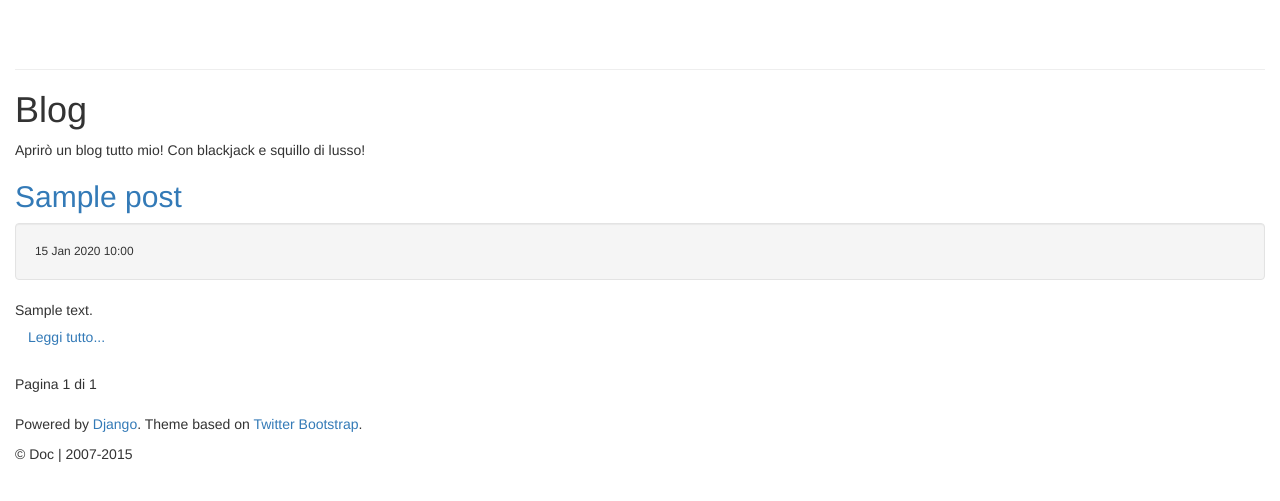
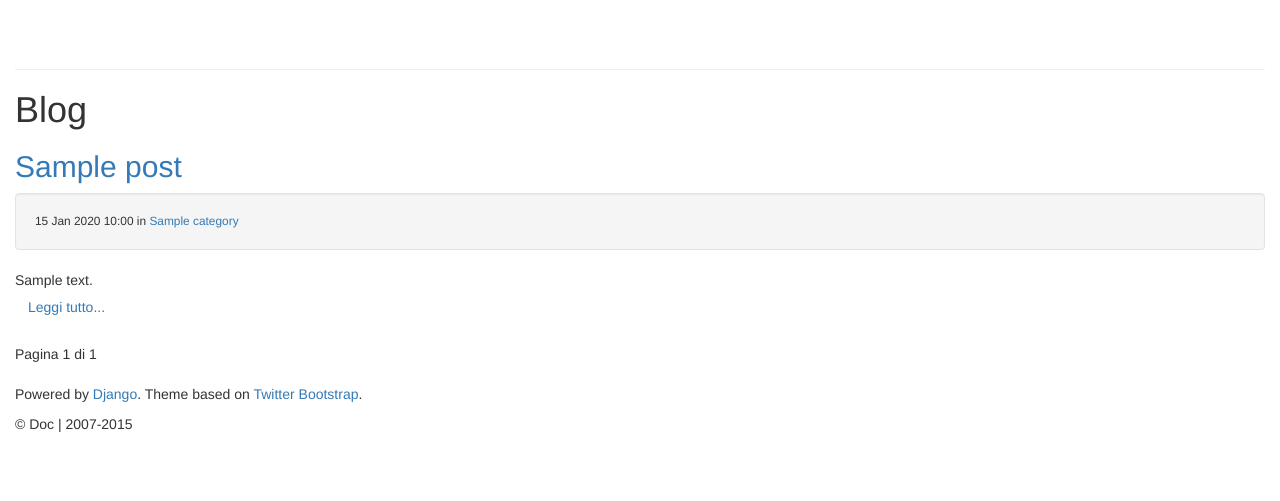
Before and after one commit to ildoc/ildoc.it_django, a Django app: page / in a window 1280 px wide. Shown: the part 52-553 px from the top of the page. Run offline with Django 3.2, Linux system fonts and the light colour scheme; tables that the repository leaves empty hold one stand-in row (values such as "Sample post"); some libraries are stand-ins or nearby versions.

Commit message:
aggiunte categorie

```diff
--- a/blog/admin.py
+++ b/blog/admin.py
@@ -1,9 +1,10 @@
 from django.contrib import admin
-from .models import Post, Category
+
+from .models import Post, Category, Tag
 
 class PostAdmin(admin.ModelAdmin):
     fieldsets = [
-        ('Post', {'fields':['title','content','category']}),
+        ('Post', {'fields':['title','content','category','tags']}),
         ('Info', {'fields':['pub_date'], 'classes': ['collapse']}),
     ]
 
@@ -13,3 +14,4 @@ class PostAdmin(admin.ModelAdmin):
 
 admin.site.register(Post, PostAdmin)
 admin.site.register(Category)
+admin.site.register(Tag)
--- a/blog/models.py
+++ b/blog/models.py
@@ -6,9 +6,28 @@ from django.template.defaultfilters import slugify
 
 class Category(models.Model):
     title = models.CharField('Categoria', max_length=200)
+    slug = models.CharField(max_length=200)
 
     def __unicode__(self):
         return self.title
+
+    def save(self, *args, **kwargs):
+        if not self.id:
+            self.slug= slugify(self.title)
+        super(Category, self).save(*args, **kwargs)
+
+
+class Tag(models.Model):
+    title = models.CharField('Tag', max_length=200)
+    slug = models.CharField(max_length=200)
+
+    def __unicode__(self):
+        return self.title
+
+    def save(self, *args, **kwargs):
+        if not self.id:
+            self.slug= slugify(self.title)
+        super(Tag, self).save(*args, **kwargs)
 
 
 class Post(models.Model):
@@ -18,6 +37,7 @@ class Post(models.Model):
     pub_date = models.DateTimeField('Pubblicato il',default=datetime.now())
     modified_date = models.DateTimeField('Modificato il',default=datetime.now())
     category = models.ForeignKey(Category)
+    tags = models.ManyToManyField(Tag, blank=True)
 
     def excerpt(self):
         maxChar=250
--- a/blog/urls.py
+++ b/blog/urls.py
@@ -4,5 +4,7 @@ from . import views
 
 urlpatterns = patterns('',
     url(r'^$',views.index, name='index'),
+    url(r'^category/(?P<slug>[\w-]+)/$', views.category, name='category'),
+
     url(r'^(?P<slug>[\w-]+)/$', views.detail, name='detail'),
 )
--- a/blog/views.py
+++ b/blog/views.py
@@ -2,11 +2,11 @@ from django.shortcuts import render, get_object_or_404, render_to_response
 from django.views import generic
 from django.core.paginator import Paginator, EmptyPage, PageNotAnInteger
 
-from blog.models import Post
+from .models import Post, Category
 
 
 def index(request):
-    post_list = Post.objects.order_by('-pub_date')
+    post_list = Post.objects.all().prefetch_related('category').order_by('-pub_date')
     paginator = Paginator(post_list, 10)
 
     page = request.GET.get('page')
@@ -19,10 +19,31 @@ def index(request):
         # If page is out of range (e.g. 9999), deliver last page of results.
         latest_post_list = paginator.page(paginator.num_pages)
 
-    return render_to_response('blog/index.html', {"latest_post_list": latest_post_list})
-
+    return render_to_response('blog/index.html', {
+        'latest_post_list': latest_post_list,
+        })
 
 
 def detail(request, slug):
     post = get_object_or_404(Post, slug=slug)
     return render(request, 'blog/detail.html', {'post': post})
+
+
+def category(request, slug):
+    category = Category.objects.get(slug=slug)
+    post_list = Post.objects.filter(category=category).select_related().order_by('-pub_date')
+    paginator = Paginator(post_list, 10)
+
+    page = request.GET.get('page')
+    try:
+        latest_post_list = paginator.page(page)
+    except PageNotAnInteger:
+        # If page is not an integer, deliver first page.
+        latest_post_list = paginator.page(1)
+    except EmptyPage:
+        # If page is out of range (e.g. 9999), deliver last page of results.
+        latest_post_list = paginator.page(paginator.num_pages)
+
+    return render_to_response('blog/index.html', {
+        'latest_post_list': latest_post_list,
+        })
--- a/templates/blog/index.html
+++ b/templates/blog/index.html
@@ -4,12 +4,11 @@
 
 {% block content %}
 <h1>Blog</h1>
-Aprirò un blog tutto mio! Con blackjack e squillo di lusso!
 {% if latest_post_list %}
 	{% for post in latest_post_list %}
 	<div class='post'>
 	  <a href="{% url 'blog:detail' post.slug %}"><h2>{{ post.title }}</h2></a>
-	  <div class="well small">{{ post.pub_date|date:"j M Y H:i" }}</div>
+	  <div class="well small">{{ post.pub_date|date:"j M Y H:i" }} in <a href="{% url 'blog:category' post.category.slug %}">{{ post.category }}</a></div>
 	  <div class="summary">{{ post.excerpt|striptags|linebreaksbr }}</div>
 	  <a class="btn primary xsmall" href="{% url 'blog:detail' post.slug %}">Leggi tutto...</a>
 	</div>
```
